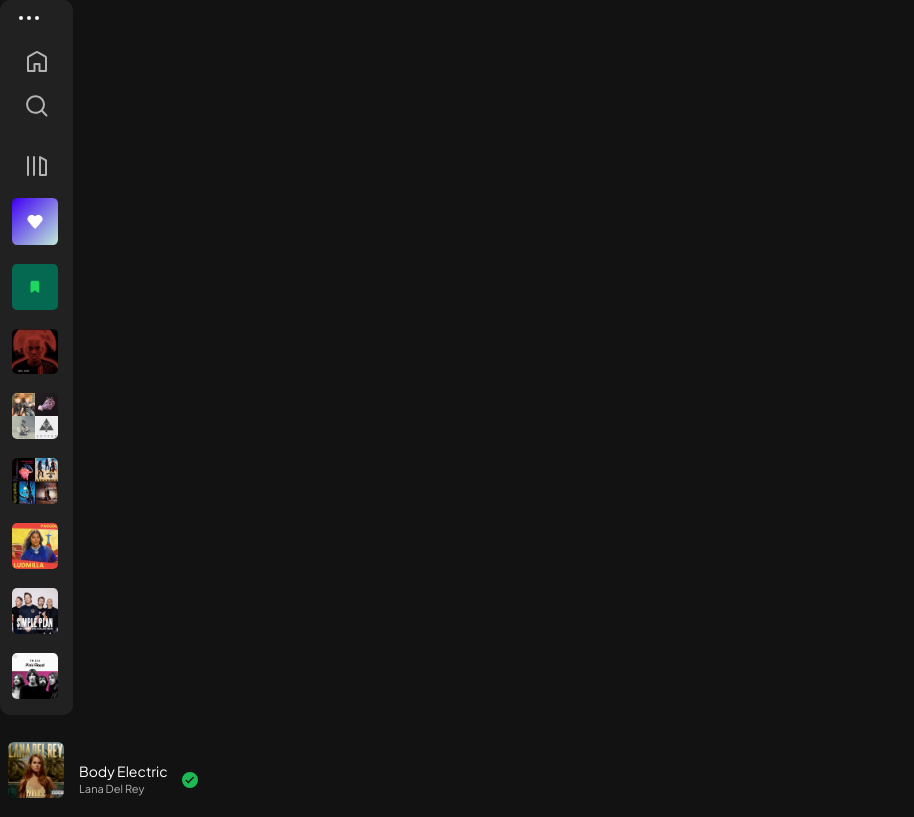
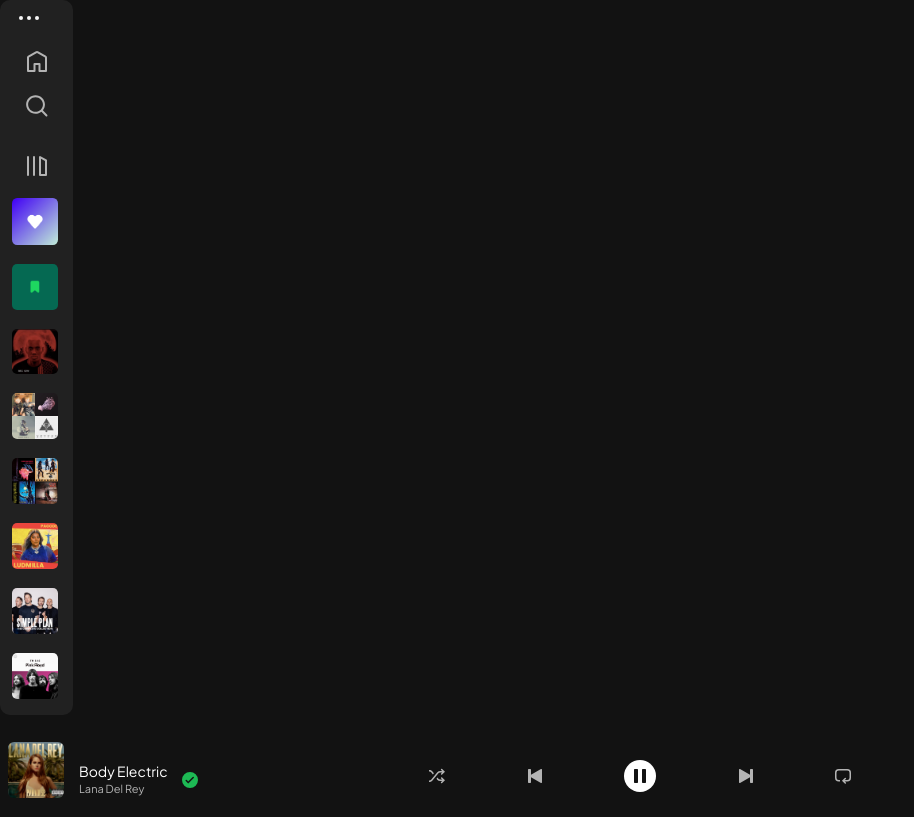
Before and after one commit to barbara-amaral/spotify-project, an Angular app: page / in a window 1280 px wide. Shown: the whole page, without its empty margins (0-914 px from the left). Built offline with nearby package versions, Linux system fonts and the light colour scheme.

Commit message:
Criando icones da playing-now section

```diff
--- a/src/app/bottom-bar/bottom-bar.component.css
+++ b/src/app/bottom-bar/bottom-bar.component.css
@@ -1,10 +1,12 @@
 .container-bottom {
-  height: 80px;
   background-color: #121212;
+  display: grid;
+  grid-template-columns: 30% 40% 30%;
+  height: calc(100% - (100vh - 85px));
+  margin-top: 20px;
 }
 
 .song-info {
-  width: 30vh;
   display: flex;
   flex-direction: row;
   align-items: center;
@@ -35,6 +37,13 @@
 .song-name,
 .artist-name {
   font-family: "Plus Jakarta Sans", sans-serif;
+  cursor: pointer;
+}
+
+.song-name:hover,
+.artist-name:hover {
+  text-decoration: underline;
+  color: #fff;
 }
 
 .song-name {
@@ -54,8 +63,59 @@
   display: none;
 }
 
+/* Playing section */
+
+.playing-now:nth-child(2) {
+  grid-column: 2;
+}
+
+.playing-now {
+  position: relative;
+  display: flex;
+  flex-direction: row;
+  justify-content: space-between;
+  align-items: center;
+  padding: 25px 45px 25px 45px;
+}
+
+.icon__playing {
+  fill: #b3b3b3;
+}
+
+.icon__playing:hover {
+  fill: #fff;
+  cursor: pointer;
+}
+
+.pause-button {
+  width: 32px;
+  height: 32px;
+  background-color: #fff;
+  border-radius: 50%;
+  border: none;
+  display: flex;
+  align-items: center;
+  justify-content: center;
+  transition: transform 0.2s ease;
+}
+
+.pause-button:hover {
+  transform: scale(1.05);
+  cursor: pointer;
+}
+
+.pause-icon {
+  fill: #121212;
+}
+
+.pause-icon:hover {
+  fill: #121212;
+}
+
+/* Responsividade */
+
 @media (orientation: landscape) and (max-width: 915px) {
   .song-info {
-    width: 45vh;
+    width: 40vh;
   }
 }
--- a/src/app/bottom-bar/bottom-bar.component.html
+++ b/src/app/bottom-bar/bottom-bar.component.html
@@ -33,4 +33,77 @@
       ></path>
     </svg>
   </div>
+  <div class="playing-now">
+    <svg
+      data-encore-id="icon"
+      role="img"
+      aria-hidden="true"
+      viewBox="0 0 16 16"
+      class="shuffle-icon icon__playing"
+      width="16"
+      height="16"
+    >
+      <path
+        d="M13.151.922a.75.75 0 1 0-1.06 1.06L13.109 3H11.16a3.75 3.75 0 0 0-2.873 1.34l-6.173 7.356A2.25 2.25 0 0 1 .39 12.5H0V14h.391a3.75 3.75 0 0 0 2.873-1.34l6.173-7.356a2.25 2.25 0 0 1 1.724-.804h1.947l-1.017 1.018a.75.75 0 0 0 1.06 1.06L15.98 3.75 13.15.922zM.391 3.5H0V2h.391c1.109 0 2.16.49 2.873 1.34L4.89 5.277l-.979 1.167-1.796-2.14A2.25 2.25 0 0 0 .39 3.5z"
+      ></path>
+      <path
+        d="m7.5 10.723.98-1.167.957 1.14a2.25 2.25 0 0 0 1.724.804h1.947l-1.017-1.018a.75.75 0 1 1 1.06-1.06l2.829 2.828-2.829 2.828a.75.75 0 1 1-1.06-1.06L13.109 13H11.16a3.75 3.75 0 0 1-2.873-1.34l-.787-.938z"
+      ></path>
+    </svg>
+    <svg
+      data-encore-id="icon"
+      role="img"
+      aria-hidden="true"
+      viewBox="0 0 16 16"
+      class="back-icon icon__playing"
+      width="16"
+      height="16"
+    >
+      <path
+        d="M3.3 1a.7.7 0 0 1 .7.7v5.15l9.95-5.744a.7.7 0 0 1 1.05.606v12.575a.7.7 0 0 1-1.05.607L4 9.149V14.3a.7.7 0 0 1-.7.7H1.7a.7.7 0 0 1-.7-.7V1.7a.7.7 0 0 1 .7-.7h1.6z"
+      ></path>
+    </svg>
+    <button class="pause-button">
+      <svg
+        data-encore-id="icon"
+        role="img"
+        aria-hidden="true"
+        viewBox="0 0 16 16"
+        class="pause-icon icon__playing"
+        width="16"
+        height="16"
+      >
+        <path
+          d="M2.7 1a.7.7 0 0 0-.7.7v12.6a.7.7 0 0 0 .7.7h2.6a.7.7 0 0 0 .7-.7V1.7a.7.7 0 0 0-.7-.7H2.7zm8 0a.7.7 0 0 0-.7.7v12.6a.7.7 0 0 0 .7.7h2.6a.7.7 0 0 0 .7-.7V1.7a.7.7 0 0 0-.7-.7h-2.6z"
+        ></path>
+      </svg>
+    </button>
+
+    <svg
+      data-encore-id="icon"
+      role="img"
+      aria-hidden="true"
+      viewBox="0 0 16 16"
+      class="foward-icon icon__playing"
+      width="16"
+      height="16"
+    >
+      <path
+        d="M12.7 1a.7.7 0 0 0-.7.7v5.15L2.05 1.107A.7.7 0 0 0 1 1.712v12.575a.7.7 0 0 0 1.05.607L12 9.149V14.3a.7.7 0 0 0 .7.7h1.6a.7.7 0 0 0 .7-.7V1.7a.7.7 0 0 0-.7-.7h-1.6z"
+      ></path>
+    </svg>
+    <svg
+      data-encore-id="icon"
+      role="img"
+      aria-hidden="true"
+      viewBox="0 0 16 16"
+      class="repeat-icon icon__playing"
+      width="16"
+      height="16"
+    >
+      <path
+        d="M0 4.75A3.75 3.75 0 0 1 3.75 1h8.5A3.75 3.75 0 0 1 16 4.75v5a3.75 3.75 0 0 1-3.75 3.75H9.81l1.018 1.018a.75.75 0 1 1-1.06 1.06L6.939 12.75l2.829-2.828a.75.75 0 1 1 1.06 1.06L9.811 12h2.439a2.25 2.25 0 0 0 2.25-2.25v-5a2.25 2.25 0 0 0-2.25-2.25h-8.5A2.25 2.25 0 0 0 1.5 4.75v5A2.25 2.25 0 0 0 3.75 12H5v1.5H3.75A3.75 3.75 0 0 1 0 9.75v-5z"
+      ></path>
+    </svg>
+  </div>
 </div>
```
